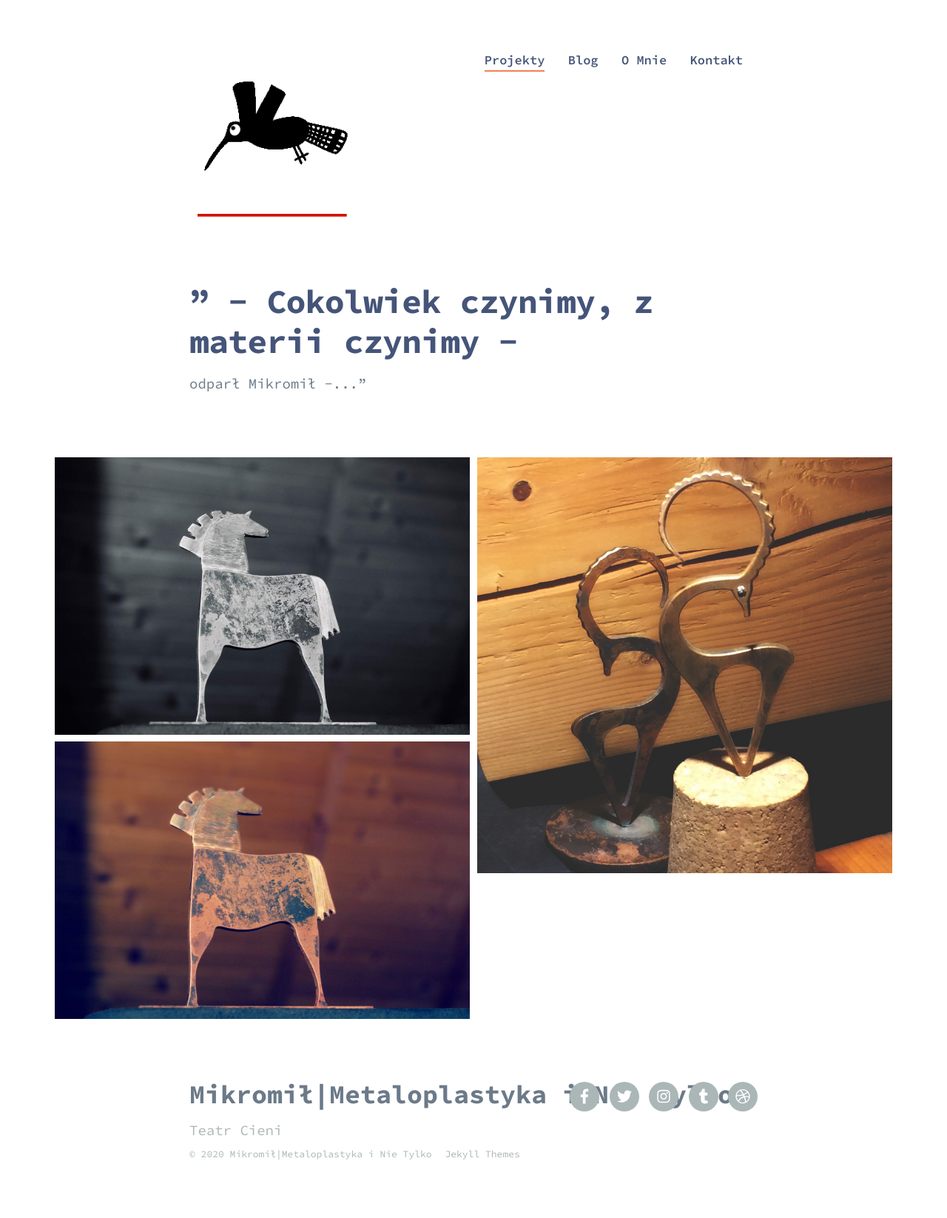
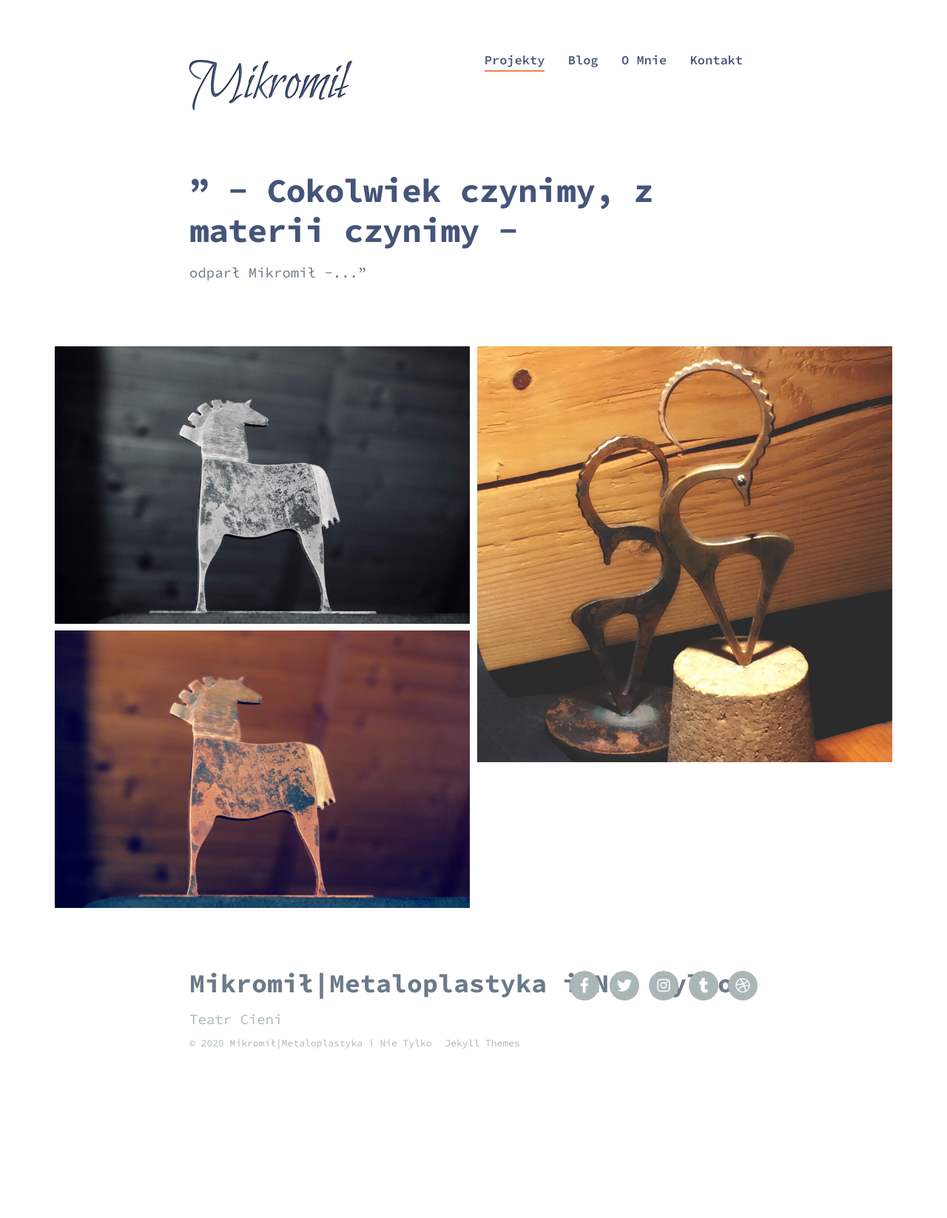
Before and after one commit to Mikromil/emka, a Jekyll site: the page built from index.html, in a window 1280 px wide. Shown: the whole page at 74% size. Built offline with Jekyll 4.4.1, drawn with Linux system fonts in a browser that asks for light colours; nearby versions of some CDN libraries; after the commit the page ends 1496 px from its top, so only the background shows below that.

Commit message:
Update settings.yml

```diff
--- a/_data/settings.yml
+++ b/_data/settings.yml
@@ -3,7 +3,7 @@ basic_settings:
   favicon_image: /images/favicon.png
 
 header_settings:
-  logo_image: /images/Mikromił.gif
+  logo_image: /images/Mikromił.svg
   logo_width: 220
 
 menu_settings:
```
